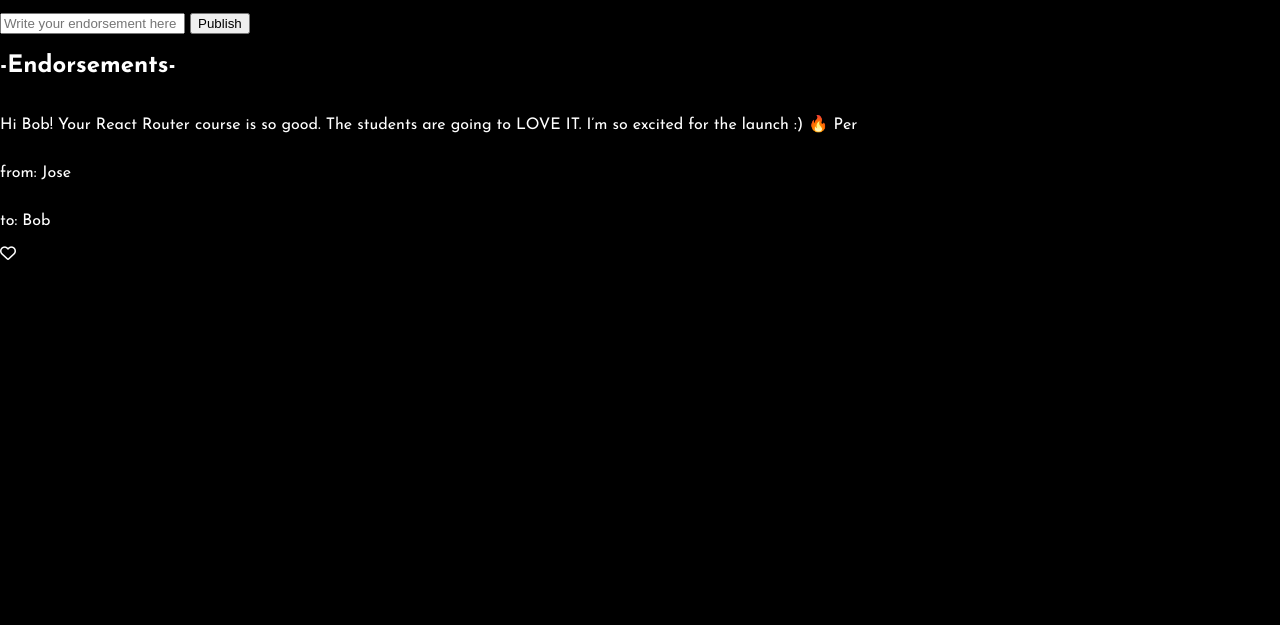
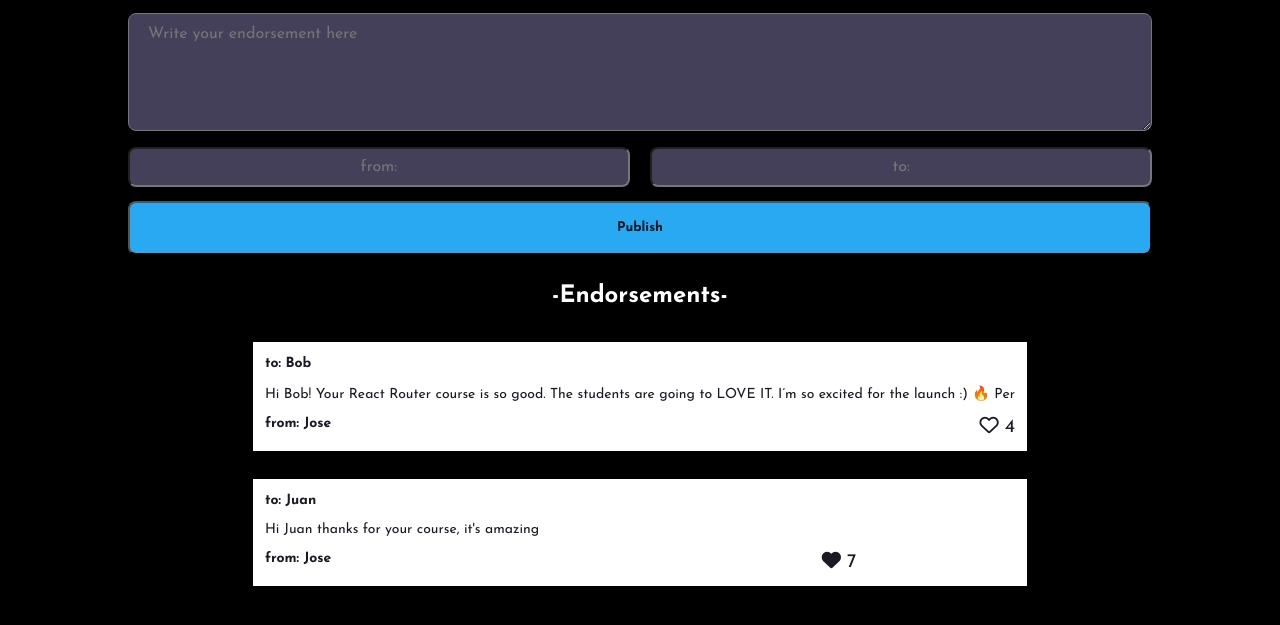
Before and after one commit to jbarriguete86/WeAreTheChamps, a website built with Vite: page index.html in a window 1280 px wide. Shown: the part 159-784 px from the top of the page. Built offline with nearby package versions, Linux system fonts and the light colour scheme.

Commit message:
Update
Finish with the HTML version of the project, I need to add the js functionality as well as use the firebase to fill in the endorsements

```diff
--- /dev/null
+++ b/data.js
@@ -0,0 +1,9 @@
+export const reviewsData=[
+{
+    review: "Hi Bob! Your React Router course is so good. The students are going to LOVE IT. I’m so excited for the launch :) 🔥 Per",
+    to: "Per",
+    from:"Jose",
+    status:"false"
+
+}
+]
--- a/index.css
+++ b/index.css
@@ -11,19 +11,25 @@ html, body {
 body{
     background-color: #000000;
     color: white;
+    width: 100dvw;
+    height: 100dvh;;
 }
 
 .container,
-form
-.listContainer,
-.logoContainer{
+form,
+.formInnerCont,
+.logoContainer,
+.endorsementContainer{
     display: flex;
     flex-direction: column;
 }
 
 .container{
     width: 100%;
+    align-items: center;
 }
+
+
 
 /* LOGO */
 .logoContainer{
@@ -38,7 +44,103 @@ form
  font-size: 1.56rem;
 }
 
+/* FORM */
+input,
+textarea,
+button{
+    font-family: "Josefin Sans", sans-serif;
+    border-radius: 8px;
+}
 
-.endorsementContainer{
+form{
+    width: 80%;
+    margin: auto;
+}
+
+input,
+textarea{
+    height: 118px;
+    background-color: #444059;
+    color:#8F8F8F;
+    font-size: 1rem;
+
+}
+
+textarea{
+    padding: 12px 19px;
+}
+
+.formInnerCont{
+    flex-direction: row;
+    justify-content: space-between;
+}
+
+input{
+    display:inline;
+    width: 49%;
+    height: 40px;
+    text-align: center;
+}
+
+.formInnerCont,
+button{
+    margin-top: 1em;
+}
+
+button{
+    background-color: #28A9F1;
+    color:#04131C;
+    font-weight: bold;
+    padding: 1.4em 0;
+    text-align: center;
+}
+
+
+
+/* ENDORSEMENTS */
+
+h2{
+    margin-top: 1.2em;
+}
+
+.endorsementContainer > div{
     display: grid;
+    margin: 1em 2.25em;
+    padding: 1em .85em;
+    font-size: .875rem;
+    background-color: #FFFFFF;
+    color: #1B1924;
+    grid-template: repeat(3, auto)/ repeat(3, auto);
+    grid-template-areas:
+    "to . ."
+    "endorse endorse endorse"
+    "from . like"
 }
+
+.toText,
+.fromText{
+    font-weight: bolder;
+}
+
+p{
+    margin:0
+}
+
+.toText{
+    grid-area: to;
+}
+
+.endorsement{
+ grid-area: endorse;
+ font-weight: light;
+ margin: 1em 0;
+}
+
+.fromText{
+    grid-area: from;
+}
+
+.likeIcon{
+    grid-area: like;
+    font-size: 1.2rem;
+}
--- a/index.html
+++ b/index.html
@@ -13,20 +13,36 @@
 <body>
     <div class="container">
         <div class="logoContainer">
-            <img src="./assets/freddie.png" alt="an image of Freddie Mercury famous position while singing"/>
+            <img src="./assets/freddie.png" alt="an image of Freddie Mercury in his iconic singing pose"/>
             <h1>We are the Champions</h1>
         </div>
         <form>
-            <input type="text" placeholder="Write your endorsement here">
+            <textarea placeholder="Write your endorsement here"></textarea>
+            <div class="formInnerCont">
+                <input type="text" placeholder="from:"/>
+                <input type="text" placeholder="to:"/>
+            </div>
             <button>Publish</button>
         </form>
-        <div class="listContainer">
-            <h2>-Endorsements-</h2>
-            <div class="endorsementContainer">
-                <p>Hi Bob! Your React Router course is so good. The students are going to LOVE IT. I’m so excited for the launch :) 🔥 Per</p>
-                <p>from: Jose</p>
-                <p>to: Bob</p>
-                <i class="fa-regular fa-heart"></i>
+        <h2>-Endorsements-</h2>
+        <div class="endorsementContainer">
+            <div>
+                <p class="toText">to: Bob</p>
+                <p class="endorsement">Hi Bob! Your React Router course is so good. The students are going to LOVE IT. I’m so excited for the launch :) 🔥 Per</p>
+                <p class="fromText">from: Jose</p>
+                <p class="likeIcon">
+                    <span><i class="fa-regular fa-heart"></i></span>
+                    4
+                </p>
+            </div>
+            <div>
+                <p class="toText">to: Juan</p>
+                <p class="endorsement">Hi Juan thanks for your course, it's amazing</p>
+                <p class="fromText">from: Jose</p>
+                <p class="likeIcon">
+                    <span><i class="fa-solid fa-heart"></i></span>
+                    7
+                </p>
             </div>
         </div>
     </div>
--- /dev/null
+++ b/list.js
@@ -0,0 +1,22 @@
+export function renderList(data){
+    return data.map(item => {
+        const container = document.createElement('div')
+
+        const reviewParagraph = document.createElement('p')
+        reviewParagraph.textContent = item.review
+        reviewParagraph.classList.add('text')
+        container.appendChild(reviewParagraph)
+
+        const fromParagraph = document.createElement('p')
+        fromParagraph.textContent = `from: ${item.from}`
+        fromParagraph.classList.add('subtitle')
+        container.appendChild(fromParagraph)
+
+        const toParagraph = document.createElement('p')
+        toParagraph.textContent = `to: ${item.to}`
+        toParagraph.classList.add('title')
+        container.appendChild(toParagraph)
+
+        return container;
+    });
+}
```
Also changed, not shown: index.js (+15 -1 lines).
